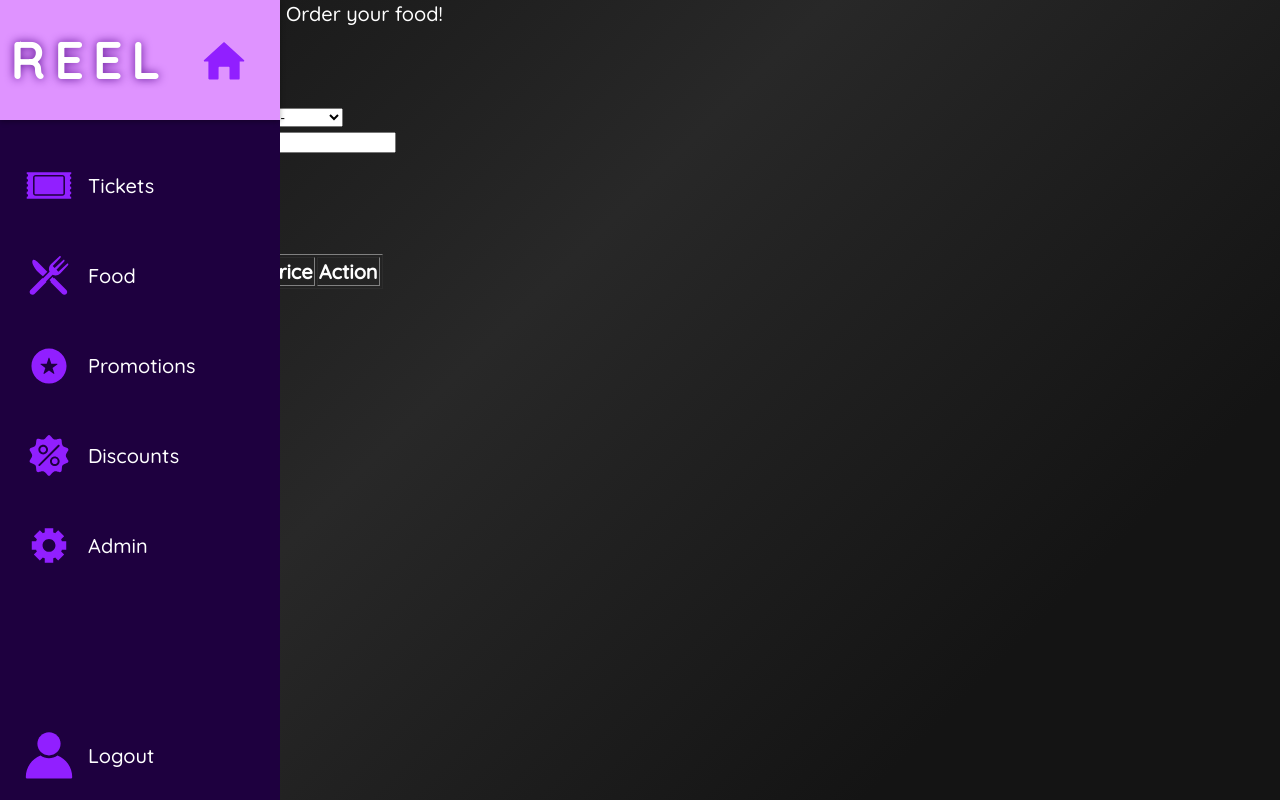
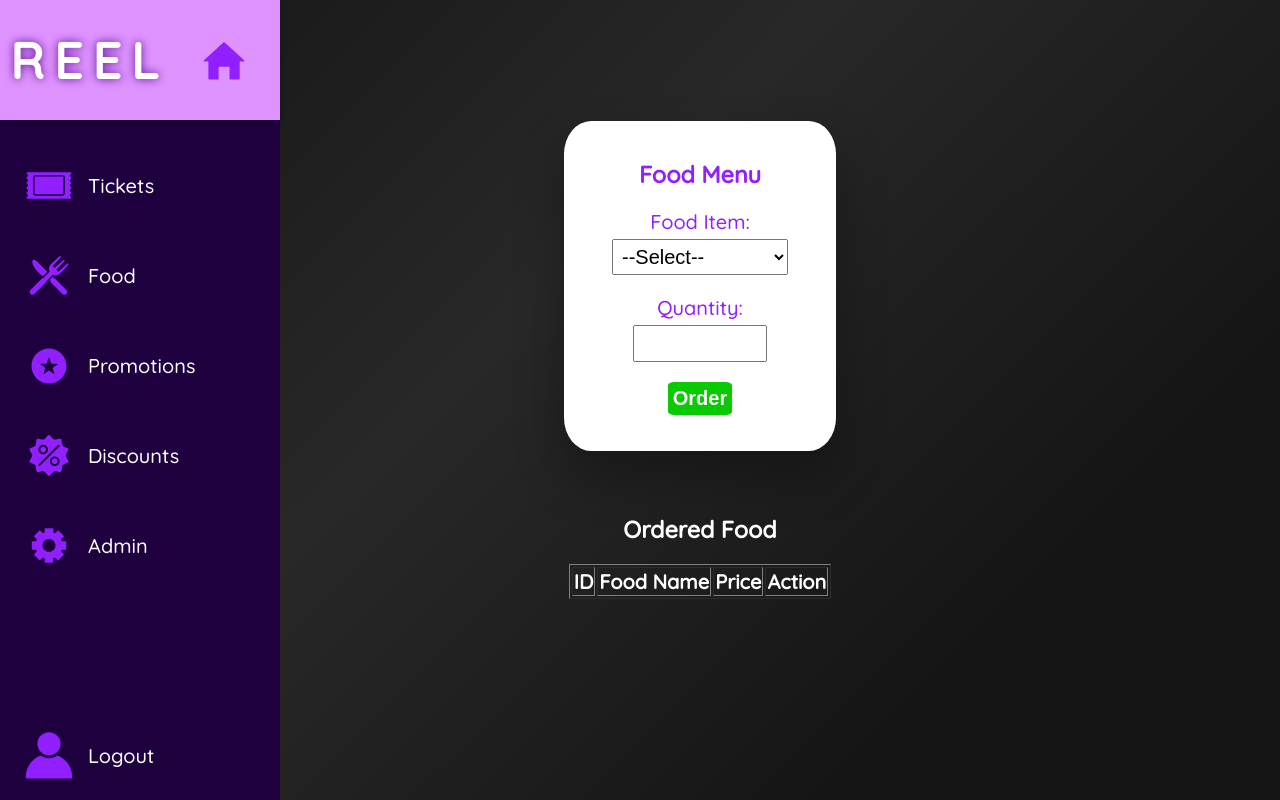
Before and after one commit to evanwongkh/CPSC471Project, a PHP site: page /food.php in a window 1280 px wide. Run offline with PHP 8.4, Linux system fonts and the light colour scheme; a user stored in the database is signed in; data comes from the database, SQL or seed files in the repository; lists and menus that the app fills with data are empty.

Commit message:
Finished

```diff
--- a/admin.php
+++ b/admin.php
@@ -71,6 +71,7 @@ if (!$conn) {
 		padding-top: 0.1vh;
 		text-decoration: none;
         display: flex;
+        flex-direction: column;
         justify-content: center;
         align-items: center;
     }
--- a/dashboard.php
+++ b/dashboard.php
@@ -58,6 +58,8 @@ if (!isset($_SESSION['username'])) {
 	}
 
     .unique{
+		display: flex;
+        flex-direction: column;
 		justify-content: center;
 		align-items: center;
 		margin-left: 6rem;
--- a/discount.php
+++ b/discount.php
@@ -67,10 +67,12 @@ if (!$conn) {
 	}
 
     .unique{
+		display: flex;
+        flex-direction: column;
 		justify-content: center;
 		align-items: center;
 		margin-left: 6rem;
-		padding-top: 0.1vh;
+		padding-top: 5vh;
 		text-decoration: none;
     }
 
--- a/food.php
+++ b/food.php
@@ -110,6 +110,8 @@ mysqli_close($conn);
 	}
 
     .unique{
+		display: flex;
+		flex-direction: column;
 		justify-content: center;
 		align-items: center;
 		margin-left: 6rem;
@@ -215,6 +217,64 @@ mysqli_close($conn);
 		letter-spacing: 10px;
 		width: 100%;
 	}
+
+	.container {
+		max-width: 30vh;
+		margin: 0 auto;
+		padding: 2vh;
+		background-color: #fff;
+		box-shadow: 0 25px 50px rgba(0, 0, 0, 0.3);
+		margin-top: 15vh;
+		margin-bottom: 5vh;
+		color: #911fff;
+		border-radius: 10%;
+	}
+
+	h3 {
+		margin-bottom: 20px;
+		text-align: center;
+	}
+
+	form {
+		display: flex;
+		flex-direction: column;
+		justify-content: center;
+		align-items: center;
+	}
+
+	label {
+		margin-bottom: 5px;
+	}
+
+	select,
+	input[type="number"],
+	input[type="submit"] {
+		margin-bottom: 20px;
+		padding: 5px;
+		font-size: 20px;
+	}
+
+	#quantity{
+		width: 50%;
+	}
+
+	input[type="submit"] {
+		background-color: #09c900;
+		border: none;
+		color: white;
+		cursor: pointer;
+		font-weight: bold;
+		border-radius: 10%;
+	}
+
+	input[type="submit"]:hover {
+		background-color: #07a700;
+	}
+
+	.table{
+		padding-bottom: 20vh;
+	}
+
 </style>
 
 <body>
@@ -292,13 +352,10 @@ mysqli_close($conn);
 	</nav>
 
     <div class="unique">
-
-	<div class="regText">
-		Welcome, <?php echo $_SESSION['username']; ?>! Order your food!
-	</div>
+		<div class="container">
 			<h3>Food Menu</h3>
-    <?php if (isset($message)) echo "<p style='color:green'>$message</p>" ?>
-    <?php if (isset($error)) echo "<p style='color:red'>$error</p>" ?>
+			<?php if (isset($message)) echo "<p class='message'>$message</p>" ?>
+			<?php if (isset($error)) echo "<p class='error'>$error</p>" ?>
 			<form method="post" action="<?php echo htmlspecialchars($_SERVER["PHP_SELF"]); ?>">
 				<label for="food">Food Item:</label>
 				<select name="food" id="food" required>
@@ -309,14 +366,14 @@ mysqli_close($conn);
 					<option value="Nachos">Nachos ($7.00)</option>
 					<option value="Hot Dog">Hot Dog ($5.00)</option>
 				</select>
-        <br>
 				<label for="quantity">Quantity:</label>
 				<input type="number" name="quantity" id="quantity" required>
-        <br>
 				<input type="submit" name="submit" value="Order">
 			</form>
+		</div>
 
     <h3>Ordered Food</h3>
+	<div class="table">
     <table border="1">
         <thead>
             <tr>
@@ -344,7 +401,7 @@ mysqli_close($conn);
         </tbody>
     </table>
             </div>
-
+			</div>
 </body>
 
 </html>
--- a/movie.php
+++ b/movie.php
@@ -69,6 +69,8 @@ if (!$conn) {
 	}
 
     .unique{
+		display: flex;
+        flex-direction: column;
 		justify-content: center;
 		align-items: center;
 		margin-left: 6rem;
--- a/promotion.php
+++ b/promotion.php
@@ -80,6 +80,8 @@ if (!$conn) {
 	}
 
     .unique{
+		display: flex;
+        flex-direction: column;
 		justify-content: center;
 		align-items: center;
 		margin-left: 6rem;
@@ -267,7 +269,7 @@ if (!$conn) {
 	<div class="regText">
 		Welcome, <?php echo $_SESSION['username']; ?>! Here's today's promotion!
 		<h1>Check out our latest promotion!</h1>
-		<img src="https://assets-prd.ignimgs.com/2023/02/03/foevbcsayamvqpf-1675462826997.jpg" alt="Super Mario Bros movie poster" style="border: 5px solid #FF0000; animation: flashBorder 1s infinite;">
+		<img src="https://assets-prd.ignimgs.com/2023/02/03/foevbcsayamvqpf-1675462826997.jpg" alt="Super Mario Bros movie poster" style="border: 5px solid #FF0000; animation: flashBorder 1s infinite; width: 50vh; height: 70vh;">
 	</br>
 	<p><strong>Synopsis</strong></p>
 	A Brooklyn plumber named Mario travels through the Mushroom Kingdom with a princess named Peach and an anthropomorphic mushroom named Toad to find Mario's brother, Luigi, and to save the world from a ruthless fire-breathing Koopa named Bowser.
--- a/theatre.php
+++ b/theatre.php
@@ -70,6 +70,8 @@ if (!$conn) {
 	}
 
     .unique{
+		display: flex;
+        flex-direction: column;
 		justify-content: center;
 		align-items: center;
 		margin-left: 6rem;
@@ -190,6 +192,7 @@ if (!$conn) {
 		width: 35%;
 		justify-content: space-around;
 		padding-top: 5vh;
+		padding-right: 5vh;
 	}
 
 	.selection{
--- a/ticket.php
+++ b/ticket.php
@@ -70,10 +70,12 @@ if (!$conn) {
 	}
 
     .unique{
+		display: flex;
+		flex-direction: column;
 		justify-content: center;
 		align-items: center;
 		margin-left: 6rem;
-		padding-top: 0.1vh;
+		padding-top: 5vh;
 		text-decoration: none;
     }
 
```
Also changed, not shown: foodpayment.php (+126 -14 lines), mytickets.php (+14 -2 lines), payment.php (+124 -14 lines), seats.php (+9 -4 lines). Lines whose indentation alone changed are shown as unchanged.
